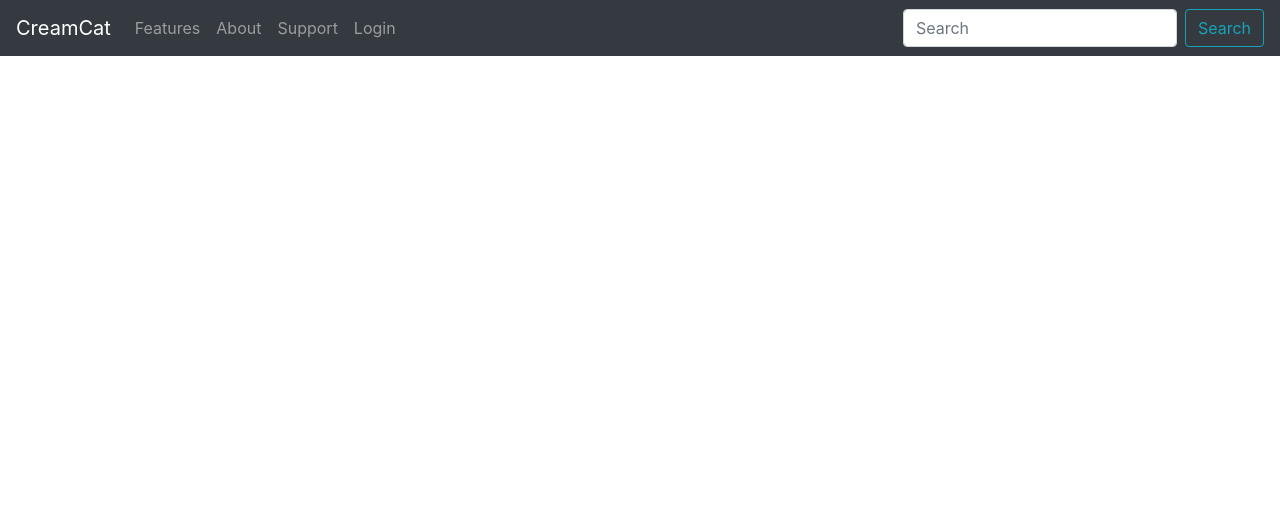
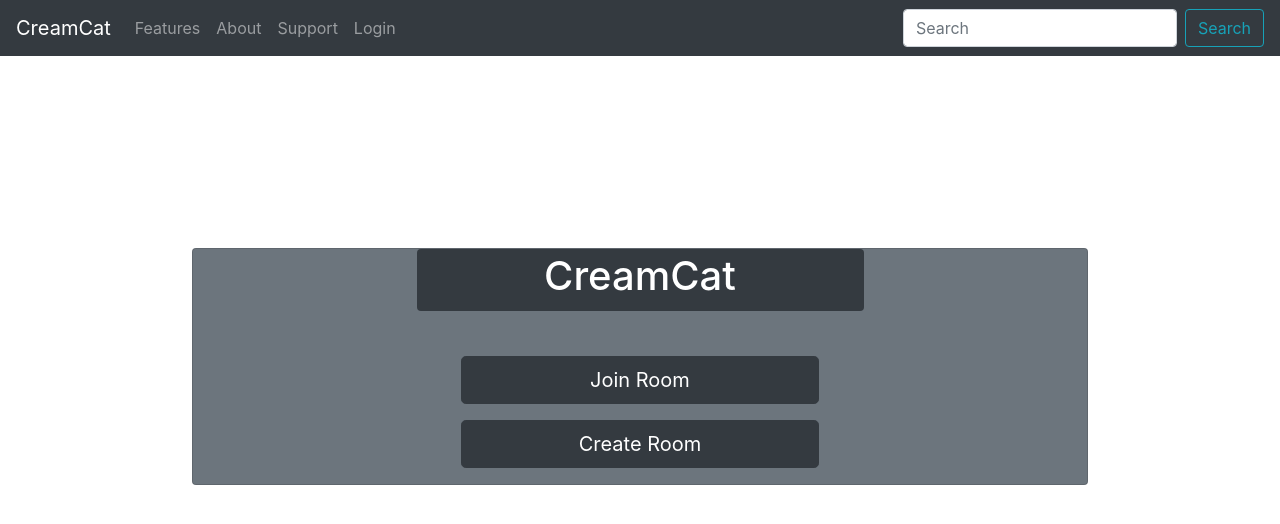
Before and after one commit to arangace/CreamCat, a React (Create React App) app in the folder frontend/: page /Room in a window 1280 px wide. Shown: the top 524 px of the page. Built offline with nearby package versions, Linux system fonts and the light colour scheme.

Commit message:
added extra landing page called room to either create a room or join a room, added github link to homepage. Cleaned up some routes

```diff
--- a/frontend/src/App.js
+++ b/frontend/src/App.js
@@ -1,8 +1,10 @@
 import { useState } from 'react';
+import { Switch, Route, Redirect } from 'react-router-dom';
 import styles from './styles.css';
 import NavBar from './Navbar';
 import HomePage from './HomePage';
-import { Switch, Route, Redirect } from 'react-router-dom';
+import RoomPage from './Room';
+
 
 
 function App() {
@@ -22,6 +24,12 @@ function App() {
         </Route>
         <Route path="/Features">
         </Route>
+        <Route path="/Room">
+          <RoomPage></RoomPage>
+        </Route>
+        <Route path="*">
+          <Redirect to="/Home" />
+        </Route>
       </Switch>
     </div >
   );
--- a/frontend/src/Body.js
+++ b/frontend/src/Body.js
@@ -1,7 +1,6 @@
 
 import 'react-bootstrap';
 import { Card } from 'react-bootstrap';
-
 import { Jumbotron } from 'react-bootstrap';
 import { Button } from 'react-bootstrap';
 import styles from './styles.css';
@@ -21,7 +20,9 @@ export default function Footer() {
                                 Extensive library to search for any song and listen together with your friends!</p>
                         </Card.Text>
                         <Card.Text>
-                            <p className="centered"><Button variant="primary" size="lg">Login</Button></p>
+                            <div className="landing-page-route">
+                                <p className="centered"><Button variant="dark" block="true" size="lg" href="Room">Login</Button></p>
+                            </div>
                         </Card.Text>
                     </Card.ImgOverlay>
                 </Card>
--- a/frontend/src/Footer.js
+++ b/frontend/src/Footer.js
@@ -48,8 +48,16 @@ export default function Footer() {
                             <Card.Title>Social media</Card.Title>
                             <Card.Text>
                                 Useful links from team CreamCat:
-                                <Button variant="outline-dark" ><img width="40px" height="40px" alt="No icon provided" src="https://upload.wikimedia.org/wikipedia/commons/5/51/Facebook_f_logo_%282019%29.svg"></img></Button>
-                                <Button variant="outline-dark" ><img width="40px" height="40px" alt="No icon provided" src="https://icons-for-free.com/iconfiles/png/512/part+1+github-1320568339880199515.png"></img></Button>
+                                <Button variant="outline-dark" >
+                                    <img width="40px" height="40px" alt="No icon provided" src="https://upload.wikimedia.org/wikipedia/commons/5/51/Facebook_f_logo_%282019%29.svg">
+                                    </img>
+                                </Button>
+                                <Button variant="outline-dark" >
+                                    <a href='https://github.com/arangace/CreamCat'>
+                                        <img width="40px" height="40px" alt="No icon provided" src="https://icons-for-free.com/iconfiles/png/512/part+1+github-1320568339880199515.png">
+                                        </img>
+                                    </a>
+                                </Button>
                             </Card.Text>
                         </Card.Body>
                     </Card>
--- a/frontend/src/Navbar.js
+++ b/frontend/src/Navbar.js
@@ -10,7 +10,7 @@ export default function NavBar() {
   return (
     <>
       <Navbar bg="dark" variant="dark">
-        <Navbar.Brand href="Home">CreamCat</Navbar.Brand>
+        <Navbar.Brand href="/Home">CreamCat</Navbar.Brand>
         <Nav className="mr-auto">
           <Nav.Link href="Features">Features</Nav.Link>
           <Nav.Link href="About">About</Nav.Link>
--- /dev/null
+++ b/frontend/src/Room.js
@@ -0,0 +1,28 @@
+
+import 'react-bootstrap';
+import { Card } from 'react-bootstrap';
+import { Jumbotron } from 'react-bootstrap';
+import { Button } from 'react-bootstrap';
+import { Badge } from 'react-bootstrap';
+import styles from './styles.css';
+export default function RoomPage() {
+    return (
+        <>
+            <div className="Room">
+                <Card className="bg-secondary text-white">
+                    <Badge variant="dark" className="room-centered"><h1 >
+                        CreamCat</h1></Badge>
+                    <Card.Text>
+                        <div className="landing-page-route">
+                            <p className="centered"><Button variant="dark" block="true" size="lg" href="JoinRoom">Join Room</Button></p>
+                            <p className="centered"><Button variant="dark" block="true" size="lg" href="CreateRoom">Create Room</Button></p>
+                        </div>
+                    </Card.Text>
+                </Card>
+            </div>
+        </>
+
+    )
+
+
+}
--- a/frontend/src/styles.css
+++ b/frontend/src/styles.css
@@ -44,3 +44,21 @@ ul {
   width: 100%;
   height: 700px;
 }
+.landing-page-route {
+  margin-left: 30%;
+  margin-right: 30%;
+  width: 40%;
+}
+.Room {
+  margin-top: 15%;
+  width: 70%;
+  margin-left: 15%;
+  margin-right: 15%;
+}
+.room-centered {
+  margin-left: 25%;
+  margin-right: 25%;
+  text-align: center;
+  width: 50%;
+  margin-bottom: 5%;
+}
```
Also changed, not shown: 1 other file (tests, documents, lock files or other folders).
